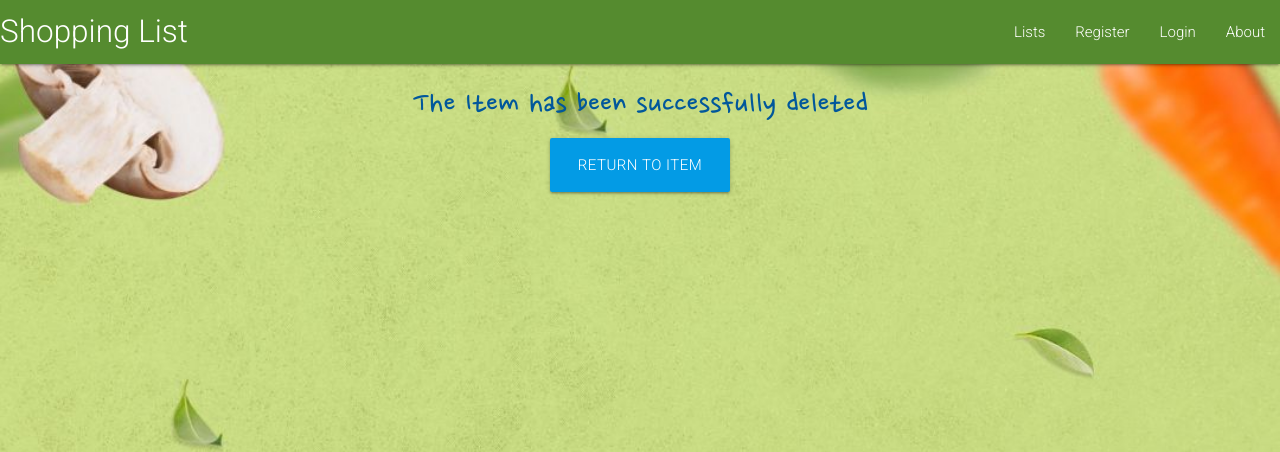
After one commit to TomaszWoloszyn983/shopping-list-application, a Django app: template templates/delete_ext_item.html in a window 1280 px wide. The commit adds this page. Shown: the top 452 px of the page. Run offline with Django 3.2, Linux system fonts and the light colour scheme; the template is opened without the code that fills it, so the values that code supplies are empty.

Commit message:
Add delete_ext_item function

```diff
--- a/list/urls.py
+++ b/list/urls.py
@@ -21,4 +21,5 @@ urlpatterns = [
 
 # urls for logged in users views:
     path('create_extended_item/', views.create_extended_item, name='create_extended_item'),
+    path('delete_ext_item/<slug:slug>/', views.delete_ext_item, name='delete_ext_item'),
 ]
--- /dev/null
+++ b/templates/delete_ext_item.html
@@ -0,0 +1,17 @@
+{% extends "base.html" %}
+{% block content %}
+
+<h4 class="light-blue-text text-darken-4 center-align">The Item has been successfully deleted</h4>
+
+
+<div class="row light-blue-text text-darken-4">
+
+
+  <div class="row">
+      <div class="col s12 center-align">
+            <a href="{% url 'lists' %}" class="btn-large light-blue darken-1"> Return to Item </a>
+      </div>
+  </div>
+
+</div>
+{% endblock %}
--- a/templates/items.html
+++ b/templates/items.html
@@ -29,7 +29,7 @@
                                 </div>
                                 <div class="card-action">
                                     <a href="{% url 'edit_item' item.slug %}" class="btn blue">Edit</a>
-                                    <a href="{% url 'delete_item' item.slug %}" class="btn red">Delete</a>
+                                    <a href="{% url 'delete_ext_item' item.slug %}" class="btn red">Delete</a>
                                     <form class="" action="{% url 'mark_as_bought' item.slug %}" method="POST">
                                         {% csrf_token %}
                                         {% if item.bought %}
```
Also changed, not shown: list/views.py (+12 -0 lines).
